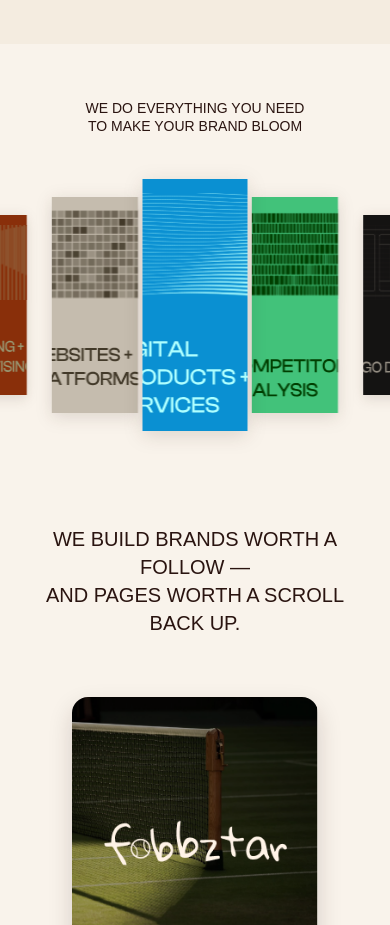
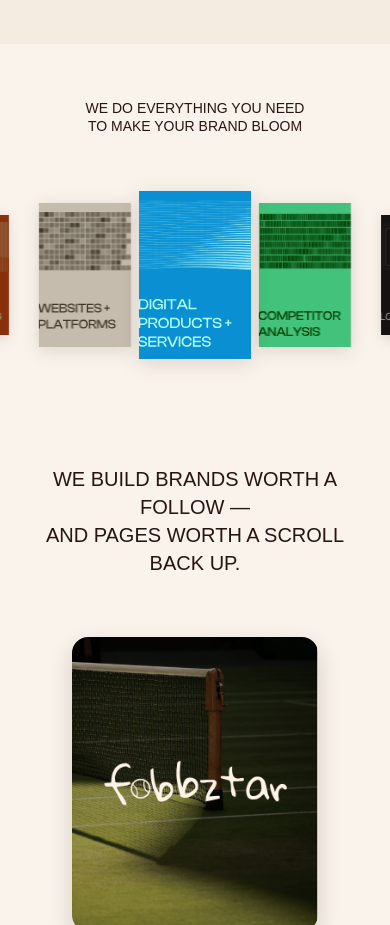
Before and after one commit to annaskhan-dev/RCHYstudio, a React (Vite) app: page / in a window 390 px wide. Shown: the part 800-1725 px from the top of the page. Built offline with nearby package versions, Linux system fonts and the light colour scheme.

Commit message:
Fix hero section alignment and class naming

```diff
--- a/src/components/cards.module.css
+++ b/src/components/cards.module.css
@@ -40,7 +40,7 @@
   align-items: center;
   width: 100%;
   max-width: 1000px;
-  height: 450px;
+  height: 400px; /* Adjusted to fit the new card size */
   perspective: 1600px;
   z-index: 15;
 }
@@ -74,8 +74,8 @@
 /* --- CARD WRAPPER --- */
 .cardWrapper {
   position: absolute;
-  width: 180px;
-  height: 450px;
+  width: 240px; /* Perfect width */
+  height: 360px; /* Perfect height */
   background: transparent !important;
   display: flex;
   flex-direction: column;
@@ -83,9 +83,9 @@
   justify-content: center;
   perspective: 1000px;
 
-  /* Increased multiplier to 130px to stop cards from overlapping */
+  /* Increased multiplier to 180px to accommodate wider cards */
   transform:
-    translateX(calc(var(--offset) * 130px + var(--drag-offset)))
+    translateX(calc(var(--offset) * 180px + var(--drag-offset)))
     translateZ(calc(var(--abs-offset) * -60px))
     rotateY(calc(var(--offset) * -16deg))
     scale(calc(1 - var(--abs-offset) * 0.12));
@@ -102,7 +102,7 @@
 .cardInner {
   position: relative;
   width: 100%;
-  height: 450px; /* Must match cardWrapper */
+  height: 360px; /* Must match cardWrapper */
   transform-style: preserve-3d;
   transition: transform 0.6s cubic-bezier(0.4, 0, 0.2, 1);
 }
@@ -135,18 +135,17 @@
   background: transparent;
 }
 
-/* Fixed image distortion */
 .cardImg {
   width: 100%;
   height: 100%;
-  object-fit: cover; /* Ensures image fills space without stretching */
+  object-fit: cover; /* Ensures images are perfectly centered/filled without stretching */
 }
 
 /* --- 2D INTERACTION HIT LAYOUT --- */
 .interactionOverlay {
   position: absolute;
   width: 100%;
-  height: 450px; /* Must match cardWrapper */
+  height: 360px; /* Must match cardWrapper */
   display: flex;
   align-items: center;
   justify-content: center;
@@ -155,17 +154,17 @@
 
 .hitZone {
   position: absolute;
-  width: 100px;
-  height: 450px; /* Aligned to match new height */
+  width: 120px;
+  height: 360px;
   cursor: pointer;
   background: transparent;
-  transform: translateX(calc(var(--offset) * 130px));
+  transform: translateX(calc(var(--offset) * 180px));
   z-index: 1;
 }
 
 .activeHitZone {
-  width: 180px;  /* Matches cardWrapper width */
-  height: 450px; /* Matches cardWrapper height */
+  width: 240px;  /* Matches cardWrapper width */
+  height: 360px; /* Matches cardWrapper height */
   z-index: 5;
 }
 
@@ -180,36 +179,32 @@
   }
 
   .carouselWrapper {
-    height: 360px; /* Increased mobile carousel height */
+    height: 300px;
     perspective: 800px;
   }
 
   .cardWrapper {
-    width: 150px;
-    height: 360px; /* Mobile height */
+    width: 160px;
+    height: 240px; /* Maintained 2:3 ratio */
     transform:
-      translateX(calc(var(--offset) * 100px + var(--drag-offset)))
+      translateX(calc(var(--offset) * 110px + var(--drag-offset)))
       translateZ(calc(var(--abs-offset) * -40px))
       rotateY(calc(var(--offset) * -16deg))
       scale(calc(0.7 - var(--abs-offset) * 0.1));
   }
 
-  .cardInner {
-    height: 360px; /* Fixed: aligned with wrapper */
-  }
-
-  .interactionOverlay {
-    height: 360px; /* Fixed: aligned with wrapper */
+  .cardInner, .interactionOverlay {
+    height: 240px;
   }
 
   .hitZone {
-    height: 360px;
-    transform: translateX(calc(var(--offset) * 100px));
+    height: 240px;
+    transform: translateX(calc(var(--offset) * 110px));
   }
 
   .activeHitZone {
-    width: 150px;
-    height: 360px;
+    width: 160px;
+    height: 240px;
   }
 
   .h2 {
```
